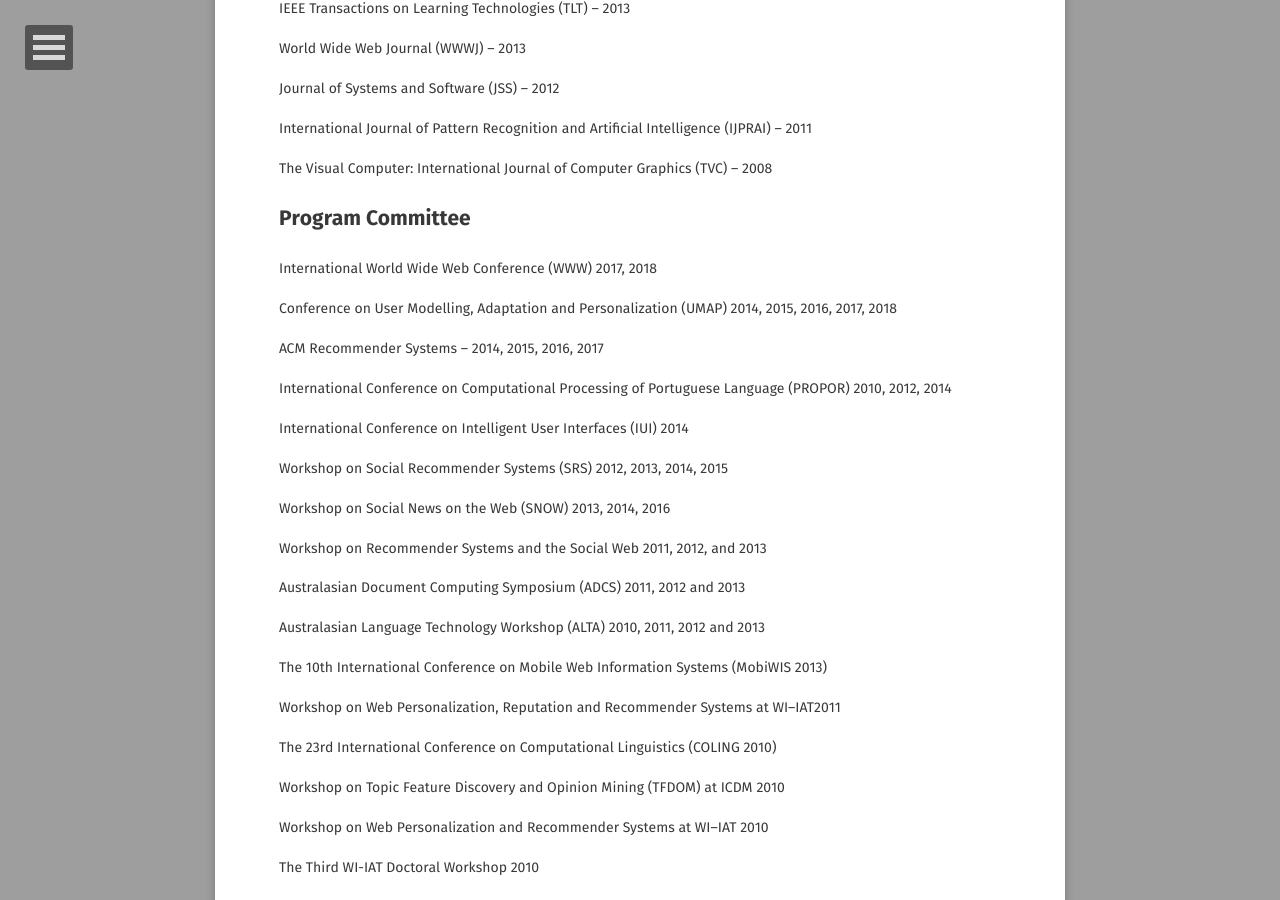
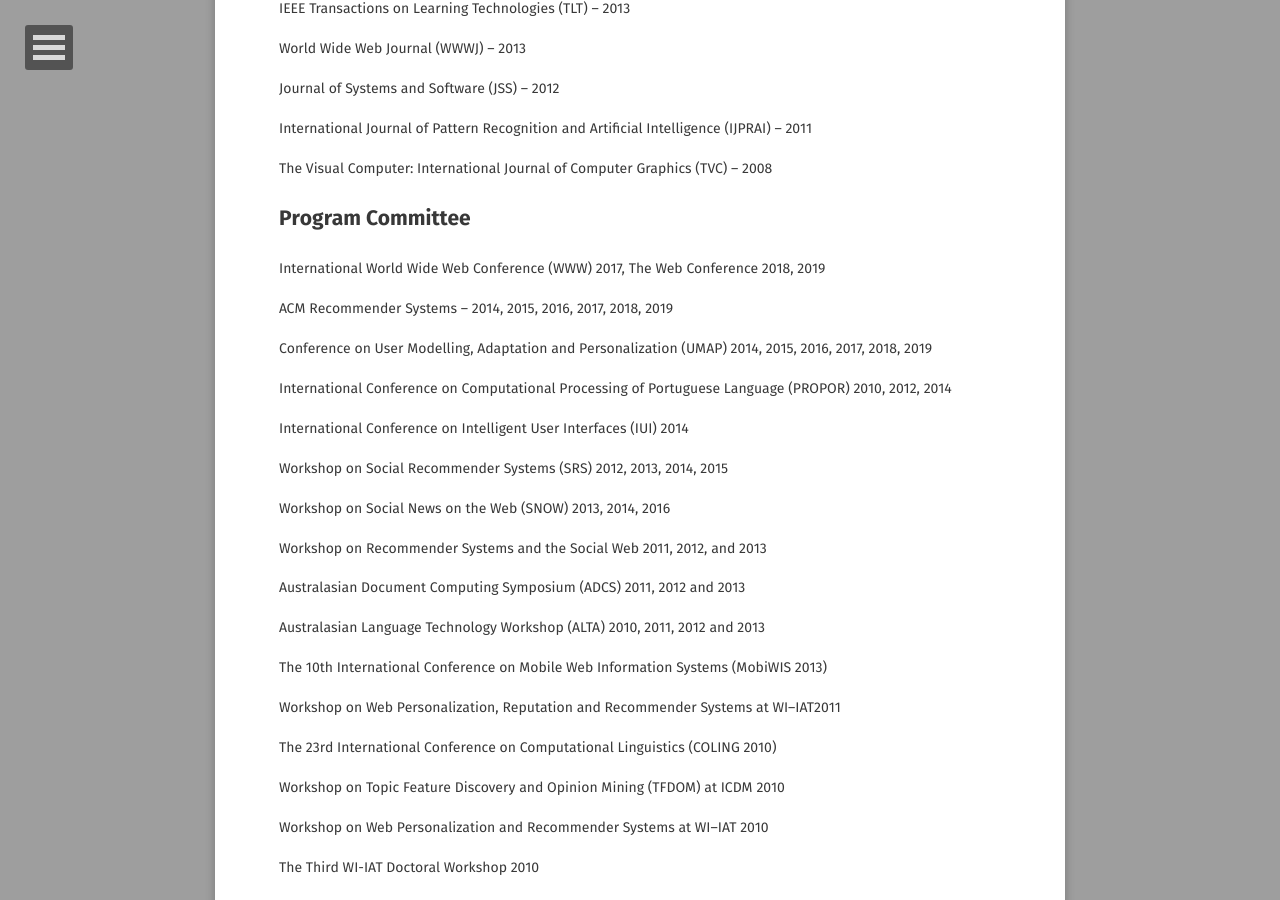
Before and after one commit to pizzato/pizzato.github.io, a Jekyll site: the page built from academy/index.markdown, in a window 1280 px wide and 900 px high, scrolled down 1579 px. Built offline with Jekyll 4.4.1, drawn with Linux system fonts in a browser that asks for light colours; some web fonts are replaced; a style sheet for code colours, icons or effects is not loaded.

Commit message:
Update index.markdown
Adding The Web Conf 2018, 2019, UMAP 2019, RecSys 2019

```diff
--- a/academy/index.markdown
+++ b/academy/index.markdown
@@ -125,17 +125,17 @@
 
 
 
-International World Wide Web Conference (WWW) 2017, 2018
+International World Wide Web Conference (WWW) 2017, The Web Conference 2018, 2019
 
 
 
 
-Conference on User Modelling, Adaptation and Personalization (UMAP) 2014, 2015, 2016, 2017, 2018
+ACM Recommender Systems -- 2014, 2015, 2016, 2017, 2018, 2019
 
 
 
 
-ACM Recommender Systems -- 2014, 2015, 2016, 2017
+Conference on User Modelling, Adaptation and Personalization (UMAP) 2014, 2015, 2016, 2017, 2018, 2019
 
 
 
```
